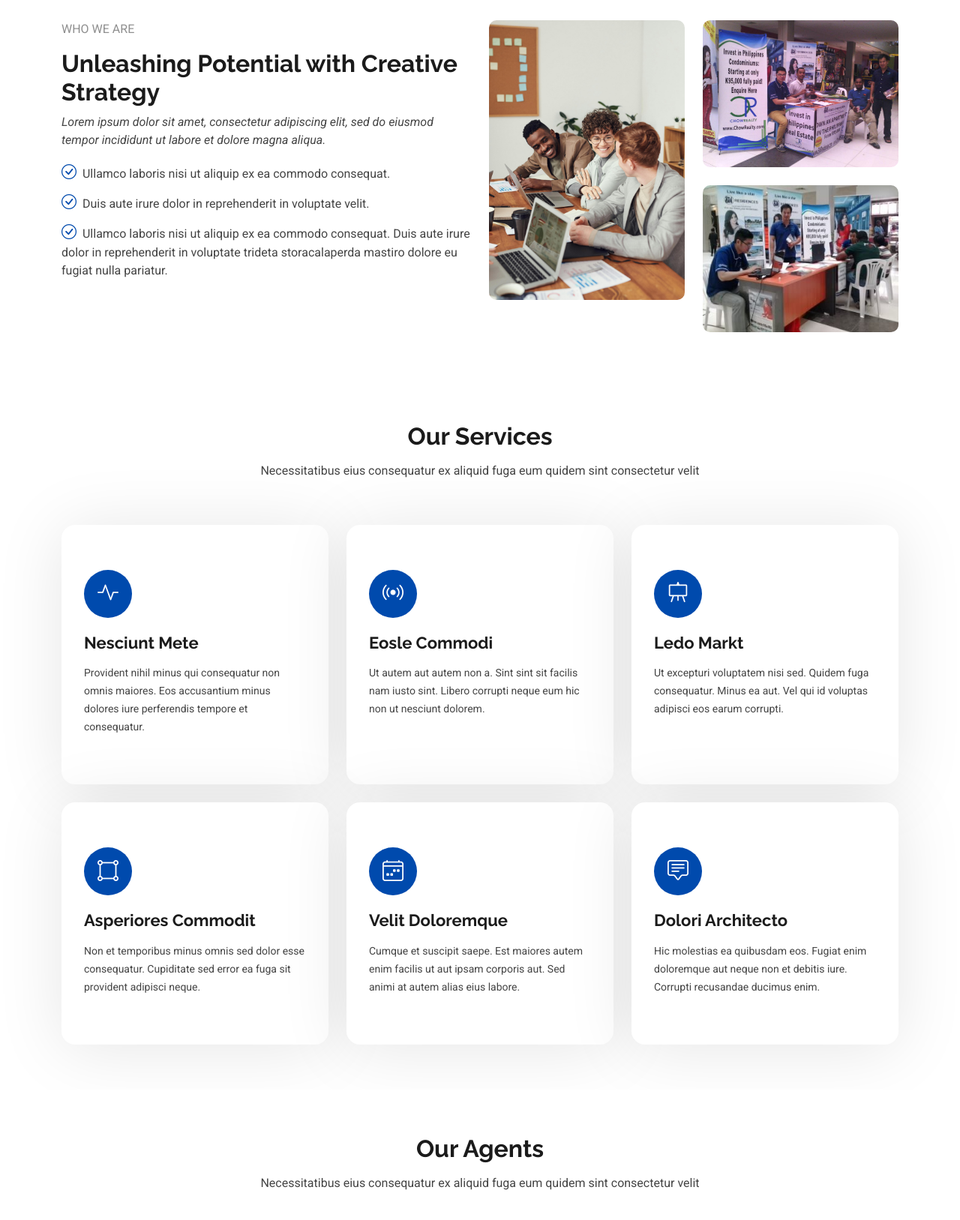
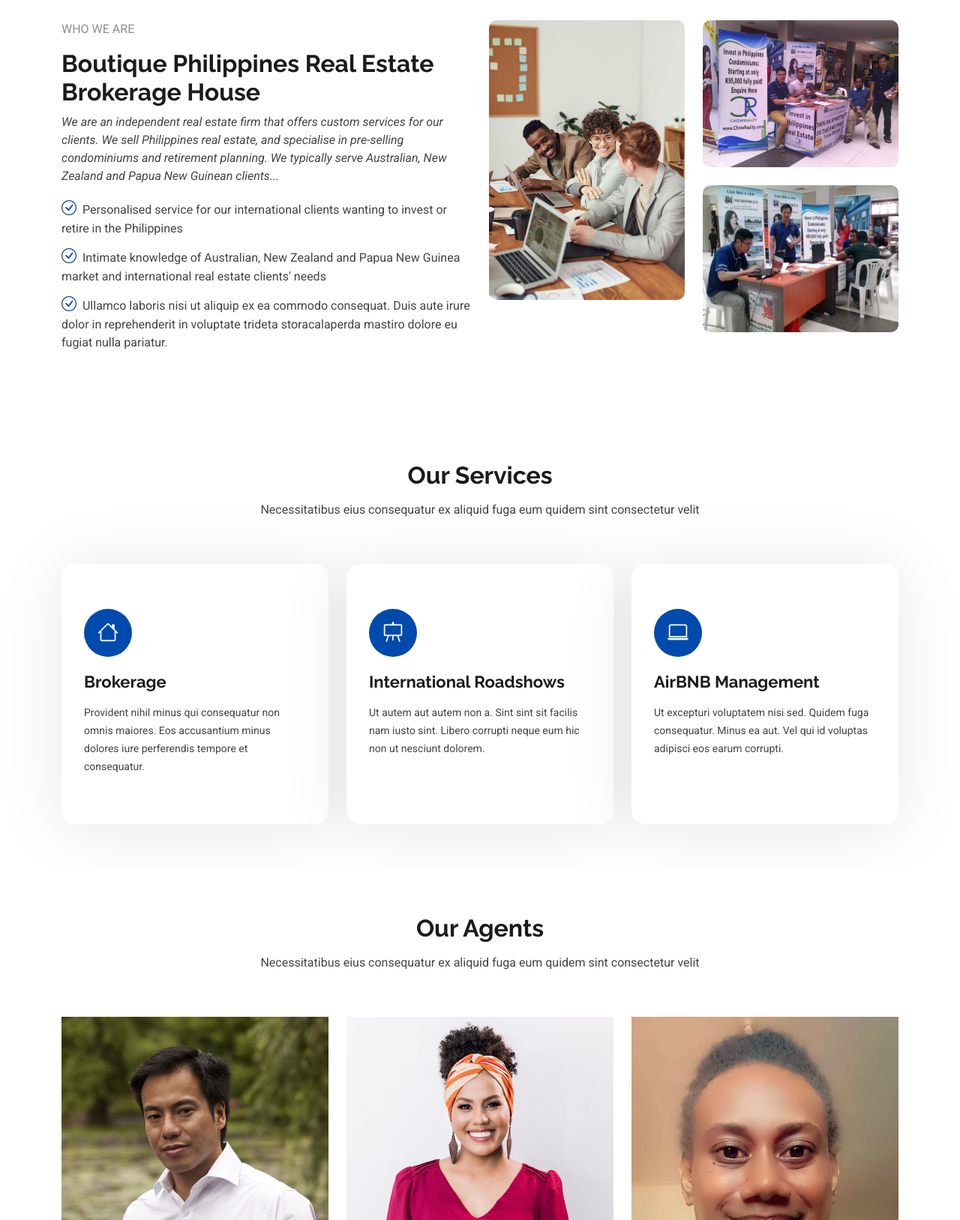
Before and after one commit to jensenrex/ChowRealty, a plain HTML site: page index.html in a window 1280 px wide. Shown: the part 833-2460 px from the top of the page at 75% size. Drawn offline with Linux system fonts and the light colour scheme.

Commit message:
add team images

```diff
--- a/index.html
+++ b/index.html
@@ -53,7 +53,7 @@
           <li><a href="#about">About</a></li>
           <li><a href="#services">Services</a></li>
           <li><a href="properties.html">Properties</a></li>
-          <li><a href="#agents">Agents</a></li>
+          <li><a href="#agents">Team</a></li>
           <li><a href="#contact">Contact</a></li>
         </ul>
         <i class="mobile-nav-toggle d-xl-none bi bi-list"></i>
@@ -125,14 +125,13 @@
 
           <div class="col-lg-6 content" data-aos="fade-up" data-aos-delay="100">
             <p class="who-we-are">Who We Are</p>
-            <h3>Unleashing Potential with Creative Strategy</h3>
+            <h3>Boutique Philippines Real Estate Brokerage House</h3>
             <p class="fst-italic">
-              Lorem ipsum dolor sit amet, consectetur adipiscing elit, sed do eiusmod tempor incididunt ut labore et dolore
-              magna aliqua.
+            We are an independent real estate firm that offers custom services for our clients. We sell Philippines real estate, and specialise in pre-selling condominiums and retirement planning. We typically serve Australian, New Zealand and Papua New Guinean clients...
             </p>
             <ul>
-              <li><i class="bi bi-check-circle"></i> <span>Ullamco laboris nisi ut aliquip ex ea commodo consequat.</span></li>
-              <li><i class="bi bi-check-circle"></i> <span>Duis aute irure dolor in reprehenderit in voluptate velit.</span></li>
+              <li><i class="bi bi-check-circle"></i> <span>Personalised service for our international clients wanting to invest or retire in the Philippines</span></li>
+              <li><i class="bi bi-check-circle"></i> <span>Intimate knowledge of Australian, New Zealand and Papua New Guinea market and international real estate clients' needs</span></li>
               <li><i class="bi bi-check-circle"></i> <span>Ullamco laboris nisi ut aliquip ex ea commodo consequat. Duis aute irure dolor in reprehenderit in voluptate trideta storacalaperda mastiro dolore eu fugiat nulla pariatur.</span></li>
             </ul>
           </div>
@@ -178,10 +177,10 @@
           <div class="col-lg-4 col-md-6" data-aos="fade-up" data-aos-delay="100">
             <div class="service-item  position-relative">
               <div class="icon">
-                <i class="bi bi-activity"></i>
+                <i class="bi bi-house"></i>
               </div>
               <a href="service-details.html" class="stretched-link">
-                <h3>Nesciunt Mete</h3>
+                <h3>Brokerage</h3>
               </a>
               <p>Provident nihil minus qui consequatur non omnis maiores. Eos accusantium minus dolores iure perferendis tempore et consequatur.</p>
             </div>
@@ -191,10 +190,10 @@
           <div class="col-lg-4 col-md-6" data-aos="fade-up" data-aos-delay="200">
             <div class="service-item position-relative">
               <div class="icon">
-                <i class="bi bi-broadcast"></i>
+                <i class="bi bi-easel"></i>
               </div>
               <a href="service-details.html" class="stretched-link">
-                <h3>Eosle Commodi</h3>
+                <h3>International Roadshows</h3>
               </a>
               <p>Ut autem aut autem non a. Sint sint sit facilis nam iusto sint. Libero corrupti neque eum hic non ut nesciunt dolorem.</p>
             </div>
@@ -203,27 +202,27 @@
           <div class="col-lg-4 col-md-6" data-aos="fade-up" data-aos-delay="300">
             <div class="service-item position-relative">
               <div class="icon">
-                <i class="bi bi-easel"></i>
+                <i class="bi bi-laptop"></i>
               </div>
               <a href="service-details.html" class="stretched-link">
-                <h3>Ledo Markt</h3>
+                <h3>AirBNB Management</h3>
               </a>
               <p>Ut excepturi voluptatem nisi sed. Quidem fuga consequatur. Minus ea aut. Vel qui id voluptas adipisci eos earum corrupti.</p>
             </div>
           </div><!-- End Service Item -->
-
+<!--
           <div class="col-lg-4 col-md-6" data-aos="fade-up" data-aos-delay="400">
             <div class="service-item position-relative">
               <div class="icon">
                 <i class="bi bi-bounding-box-circles"></i>
               </div>
               <a href="service-details.html" class="stretched-link">
-                <h3>Asperiores Commodit</h3>
+                <h3>International Roadshows</h3>
               </a>
               <p>Non et temporibus minus omnis sed dolor esse consequatur. Cupiditate sed error ea fuga sit provident adipisci neque.</p>
               <a href="service-details.html" class="stretched-link"></a>
             </div>
-          </div><!-- End Service Item -->
+          </div>
 
           <div class="col-lg-4 col-md-6" data-aos="fade-up" data-aos-delay="500">
             <div class="service-item position-relative">
@@ -236,7 +235,7 @@
               <p>Cumque et suscipit saepe. Est maiores autem enim facilis ut aut ipsam corporis aut. Sed animi at autem alias eius labore.</p>
               <a href="service-details.html" class="stretched-link"></a>
             </div>
-          </div><!-- End Service Item -->
+          </div>
 
           <div class="col-lg-4 col-md-6" data-aos="fade-up" data-aos-delay="600">
             <div class="service-item position-relative">
@@ -249,14 +248,16 @@
               <p>Hic molestias ea quibusdam eos. Fugiat enim doloremque aut neque non et debitis iure. Corrupti recusandae ducimus enim.</p>
               <a href="service-details.html" class="stretched-link"></a>
             </div>
-          </div>
-          <!-- End Service Item -->
+          </div> -->
+
+
 
         </div>
 
       </div>
 
-    </section><!-- /Services Section -->
+    </section>
+    <!-- /Services Section -->
 
     <!-- Agents Section -->
     <section id="agents" class="agents section">
@@ -273,7 +274,7 @@
 
           <div class="col-lg-4 col-md-6" data-aos="fade-up" data-aos-delay="100">
             <div class="member">
-              <div class="pic"><img src="assets/img/team/team-1.jpg" class="img-fluid" alt=""></div>
+              <div class="pic"><img src="assets/img/team/jensen.jpg" class="img-fluid" alt=""></div>
               <div class="member-info">
                 <h4>Jensen Chow, LLB MBA</h4>
                 <span>Managing Broker</span>
@@ -306,7 +307,7 @@
 
           <div class="col-lg-4 col-md-6" data-aos="fade-up" data-aos-delay="300">
             <div class="member">
-              <div class="pic"><img src="assets/img/team/team-3.jpg" class="img-fluid" alt=""></div>
+              <div class="pic"><img src="assets/img/team/andrea.jpg" class="img-fluid" alt=""></div>
               <div class="member-info">
                 <h4>Andrea Bulu</h4>
                 <span>Sale manager<br></span>
@@ -515,7 +516,7 @@
               <i class="bi bi-envelope flex-shrink-0"></i>
               <div>
                 <h3>Email Us</h3>
-                <p><a href="email:Jensen@ChowRealty.com">Jensen@ChowRealty.com</a></p>
+                <p><a href="email:Jill@ChowRealty.com">Jill@ChowRealty.com</a></p>
               </div>
             </div>
 
@@ -588,7 +589,7 @@
             <p>
               <strong>Phone:</strong> <span><a href="tel:+639171671089">+63 917 167 1089</a></span><br>
               <strong>WhatsApp:</strong> <span><a href="https://wa.me/639171671089" target="”_blank”">+63 917 167 1089</a></span><br>
-              <strong>Email:</strong> <span><a href="email:Jensen@ChowRealty.com">Jensen@ChowRealty.com</a></span><br>
+              <strong>Email:</strong> <span><a href="email:Jill@ChowRealty.com">Jill@ChowRealty.com</a></span><br>
             </p>
           </div>
         </div>
```
Also changed, not shown: assets/img/team/andrea.jpg (added), assets/img/team/jensen.jpg (added), assets/img/team/team-1.jpg (deleted), assets/img/team/team-3.jpg (deleted).
